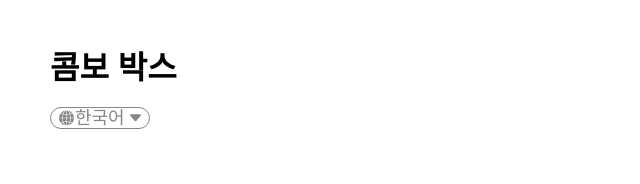
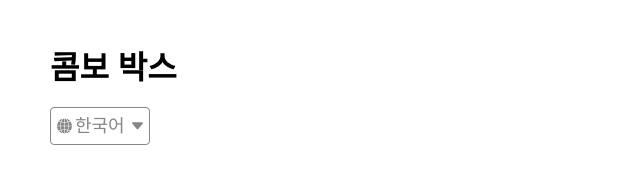
Before and after one commit to Littlestar0508/learn-sass, a website: page src/views/components/combobox.html in a window 1280 px wide. Shown: the full height of the page, 0-640 px from the left. Drawn offline with nearby package versions, Linux system fonts and the light colour scheme; files that its build step writes are made by us from their sources; a web font is replaced by a local one.

Commit message:
드랍다운 mixin 수정

```diff
--- a/src/scss/components/_combobox.scss
+++ b/src/scss/components/_combobox.scss
@@ -5,6 +5,8 @@
 .combobox {
   $light-text-color: $secondary-color;
   $dark-text-color: $accent-color;
+  $font-mobile: $text-sm;
+  $font-desktop: $text-lg;
 
   color: light-dark($light-text-color, $dark-text-color);
 
@@ -12,47 +14,41 @@
   display: inline-flex;
   // flex-flow: row nowrap;
   // align-items: center;
-  // padding: 6px 16px;
-  border-radius: 16px;
-  position: relative;
-  font-size: 14px;
+  // display: inline-flex;
+  // position: relative;
+  @include rounded(md);
+  @include relative-container(svg);
+  font-size: $font-mobile;
 
   @media (min-width: 1024px) {
-    font-size: 18px;
+    font-size: $font-desktop;
   }
 
   svg {
-    position: absolute;
-    top: 50%;
-    translate: 0 -50%;
+    // position: absolute;
+    // top: 50%;
+    // inset-block-start: 50%;
+    // translate: 0 -50%;
     pointer-events: none;
 
     &:nth-of-type(1) {
-      left: 8px;
+      left: $spacing-sm;
     }
 
     &:nth-of-type(2) {
-      right: 8px;
+      right: $spacing-sm;
     }
   }
 
   label {
-    position: absolute;
-    width: 1px;
-    height: 1px;
-    padding: 0;
-    margin: -1px;
-    overflow: hidden;
-    clip-path: inset(50%);
-    border: 0;
-    clip: rect(0 0 0 0);
+    @include a11y-hidden;
   }
 
   select {
     color: inherit;
     appearance: none;
     border: 0;
-    padding: 0 24px;
+    padding: $spacing-base $spacing-5xl;
     background-color: transparent;
   }
 }
```
